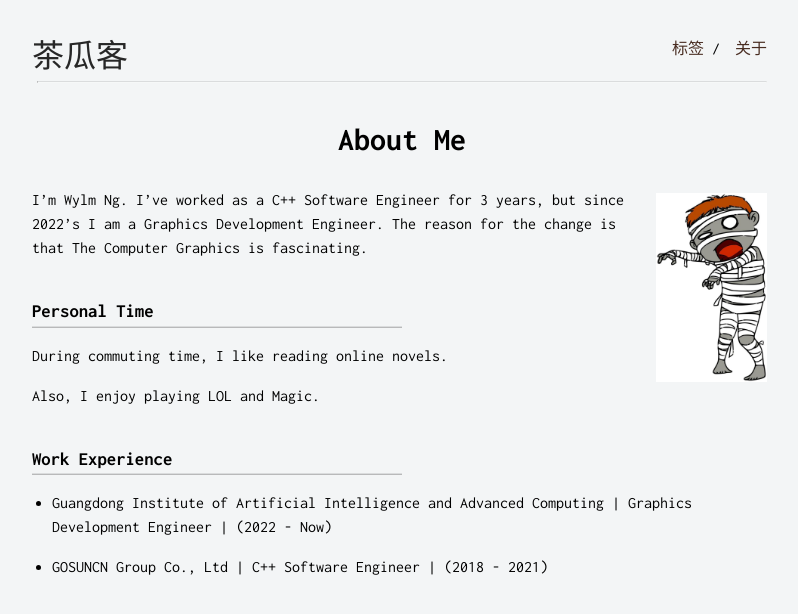
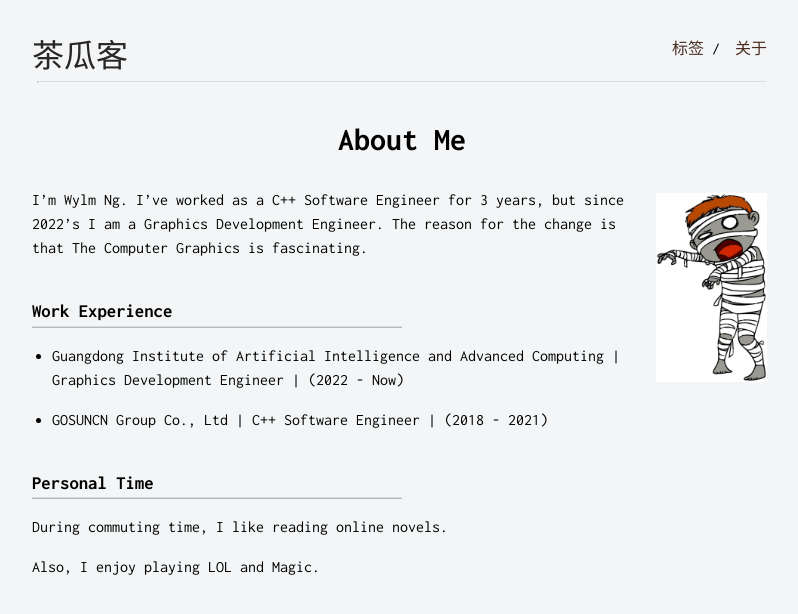
Before and after one commit to chaguake/chaguake.github.io, a Jekyll site: the page built from about.md, in a window 1280 px wide. Shown: the top 614 px of the page, without its empty margins (238-1036 px from the left). Built offline with Jekyll 4.4.1, drawn with Linux system fonts in a browser that asks for light colours.

```diff
--- a/about.md
+++ b/about.md
@@ -7,14 +7,14 @@ title: About Me
 
 I'm Wylm Ng. I've worked as a C++ Software Engineer for 3 years, but since 2022's I am a Graphics Development Engineer. The reason for the change is that  The Computer Graphics is fascinating.
 
+### Work Experience
+
+* Guangdong Institute of Artificial Intelligence and Advanced Computing \| Graphics Development Engineer \| (2022 - Now)
+
+* GOSUNCN Group Co., Ltd \| C++ Software Engineer \| (2018 - 2021)
+
 ### Personal Time
 
 During commuting time, I like reading online novels.
 
 Also, I enjoy playing LOL and Magic.
-
-### Work Experience
-
-* Guangdong Institute of Artificial Intelligence and Advanced Computing \| Graphics Development Engineer \| (2022 - Now)
-
-* GOSUNCN Group Co., Ltd \| C++ Software Engineer \| (2018 - 2021)
```
